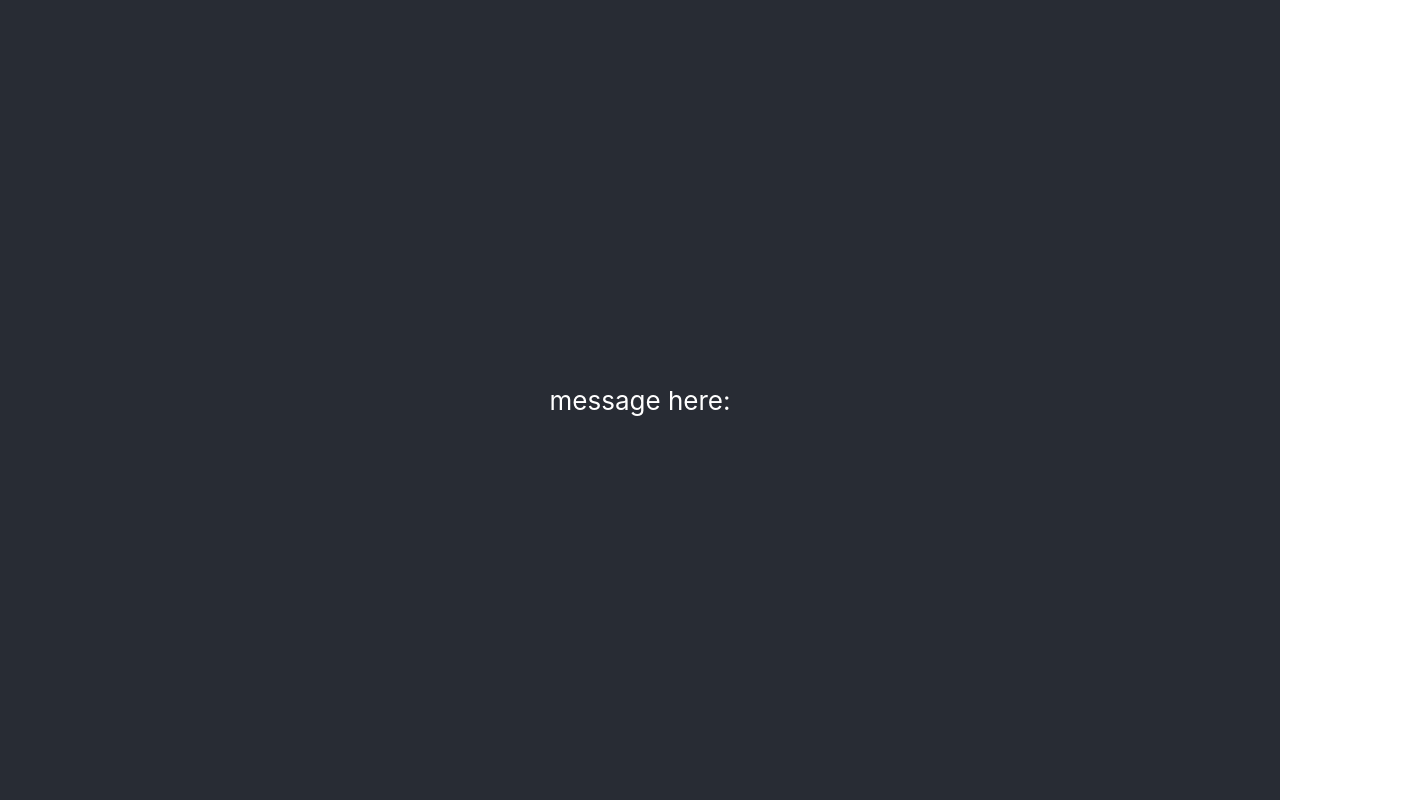
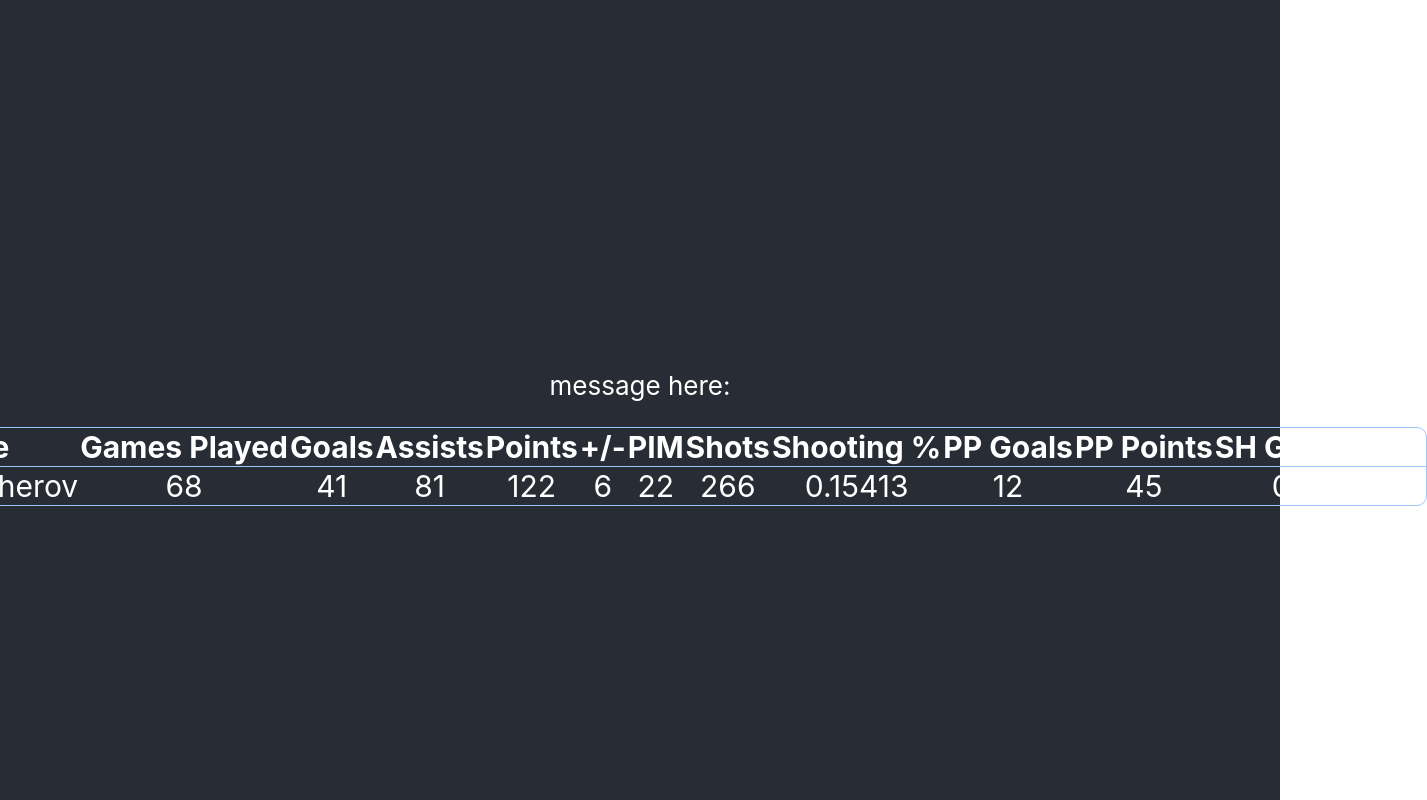
Before and after one commit to zachmanac/hockey-stats-v2, a React (Create React App) app in the folder react-frontend/: page / in a window 1280 px wide. Shown: the top 800 px of the page, 1427 px wide, since content can reach past the window. Built offline with nearby package versions, Linux system fonts and the light colour scheme.

Commit message:
add mockdata, install sass, styling, linting

```diff
--- a/react-frontend/package.json
+++ b/react-frontend/package.json
@@ -10,6 +10,7 @@
     "react": "^18.2.0",
     "react-dom": "^18.2.0",
     "react-scripts": "5.0.1",
+    "sass": "^1.72.0",
     "web-vitals": "^2.1.4"
   },
   "scripts": {
--- a/react-frontend/src/App.js
+++ b/react-frontend/src/App.js
@@ -1,6 +1,7 @@
 import { useEffect, useState } from 'react';
-import './App.css';
+import './App.scss';
 import apiCalls from './apiCalls';
+import data from './mockData';
 
 function App() {
   const [message, setMessage] = useState('');
@@ -22,6 +23,42 @@ function App() {
     <div className="App">
       <header className="App-header">
         <p>message here: {message}</p>
+        <table className="table">
+          <thead>
+            <tr>
+              <th>Name</th>
+              <th>Games Played</th>
+              <th>Goals</th>
+              <th>Assists</th>
+              <th>Points</th>
+              <th>+/-</th>
+              <th>PIM</th>
+              <th>Shots</th>
+              <th>Shooting %</th>
+              <th>PP Goals</th>
+              <th>PP Points</th>
+              <th>SH Goals</th>
+              <th>GWG</th>
+            </tr>
+          </thead>
+          <tbody>
+            <tr>
+              <td>{data.data[0].skaterFullName}</td>
+              <td>{data.data[0].gamesPlayed}</td>
+              <td>{data.data[0].goals}</td>
+              <td>{data.data[0].assists}</td>
+              <td>{data.data[0].points}</td>
+              <td>{data.data[0].plusMinus}</td>
+              <td>{data.data[0].penaltyMinutes}</td>
+              <td>{data.data[0].shots}</td>
+              <td>{data.data[0].shootingPct}</td>
+              <td>{data.data[0].ppGoals}</td>
+              <td>{data.data[0].ppPoints}</td>
+              <td>{data.data[0].shGoals}</td>
+              <td>{data.data[0].gameWinningGoals}</td>
+            </tr>
+          </tbody>
+        </table>
       </header>
     </div>
   );
--- a/react-frontend/src/App.css
+++ b/react-frontend/src/App.scss
@@ -11,4 +11,18 @@
   justify-content: center;
   font-size: calc(10px + 2vmin);
   color: white;
+  padding: 25px;
 }
+
+.table {
+  width: 80%;
+  font-size: 30px;
+  border: 1px solid #9dc7ff;
+  border-radius: 10px;
+  white-space: nowrap;
+  border-collapse: separate;
+  border-spacing: 0;
+  th {
+    border-bottom: 1px solid #9dc7ff;
+  }
+}
--- /dev/null
+++ b/react-frontend/src/mockData.js
@@ -0,0 +1,34 @@
+const data = { "data": [
+  {
+      "assists": 81,
+      "evGoals": 29,
+      "evPoints": 77,
+      "faceoffWinPct": 0.50000,
+      "gameWinningGoals": 6,
+      "gamesPlayed": 68,
+      "goals": 41,
+      "lastName": "Kucherov",
+      "otGoals": 1,
+      "penaltyMinutes": 22,
+      "playerId": 8476453,
+      "plusMinus": 6,
+      "points": 122,
+      "pointsPerGame": 1.79411,
+      "positionCode": "R",
+      "ppGoals": 12,
+      "ppPoints": 45,
+      "seasonId": 20232024,
+      "shGoals": 0,
+      "shPoints": 0,
+      "shootingPct": 0.15413,
+      "shootsCatches": "L",
+      "shots": 266,
+      "skaterFullName": "Nikita Kucherov",
+      "teamAbbrevs": "TBL",
+      "timeOnIcePerGame": 1303.5882
+    }
+  ],
+  "total": 1
+}
+
+export default data;
```
Also changed, not shown: 1 other file (tests, documents, lock files or other folders).
